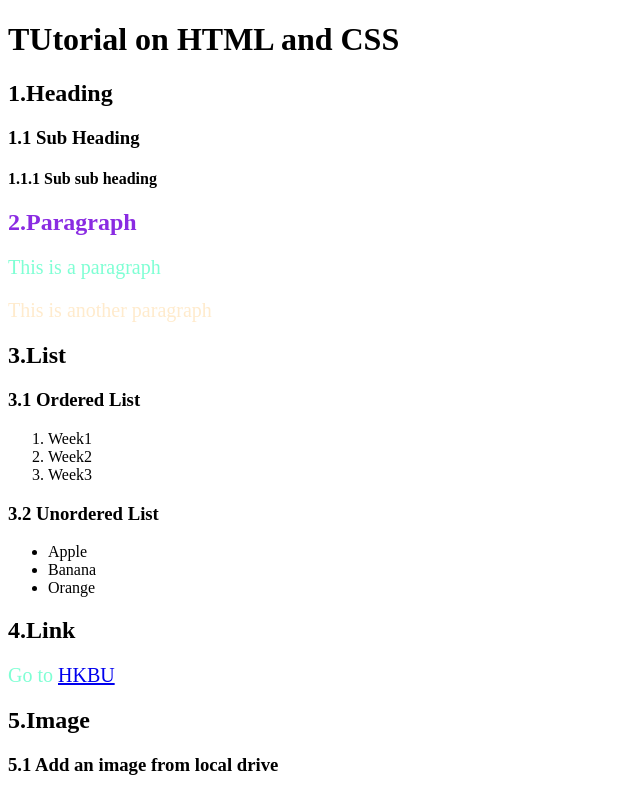
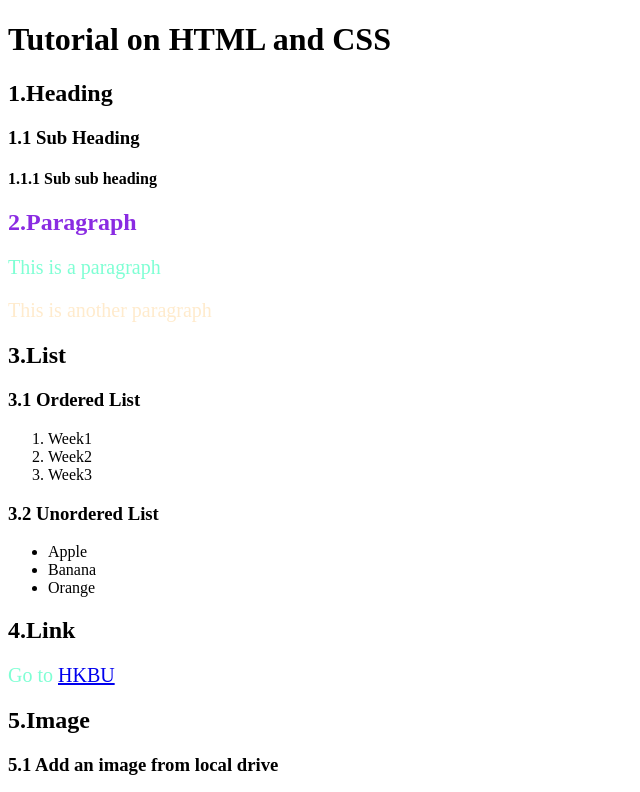
Before and after one commit to kweakkk/LUOFan, a plain HTML site: page index.html in a window 1280 px wide. Shown: the top 792 px of the page, without its empty margins (0-640 px from the left). Drawn offline with Linux system fonts and the light colour scheme.

Commit message:
Update index.html

```diff
--- a/index.html
+++ b/index.html
@@ -15,7 +15,7 @@
            </style>
      </head>
      <body>
-       <h1> TUtorial on HTML and CSS</h1>
+       <h1> Tutorial on HTML and CSS</h1>
        <h2>1.Heading</h2>
          <h3>1.1 Sub Heading</h3>
          <h4>1.1.1 Sub sub heading</h4>
```
